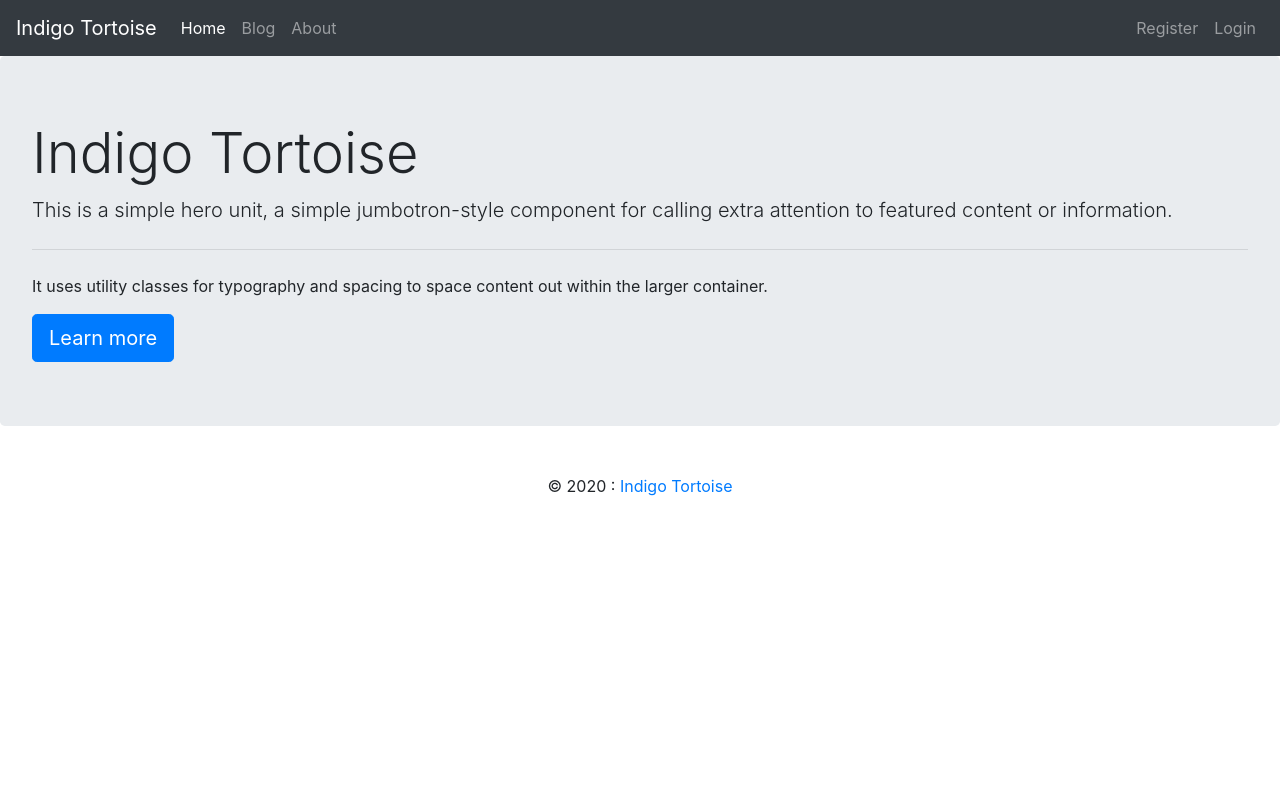
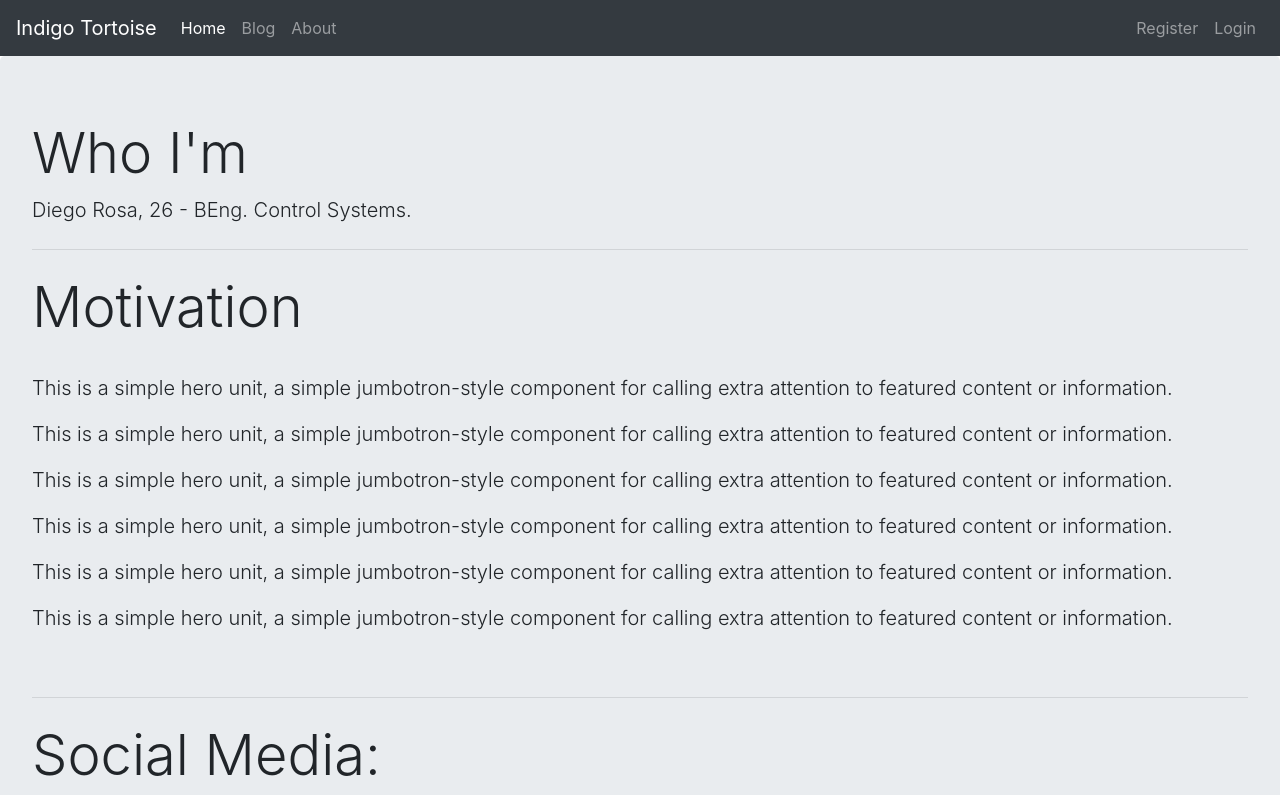
Before and after one commit to rpdieego/IndigoTortoise, a Django app: page /about/ in a window 1280 px wide. Shown: the top 795 px of the page. Before the commit the page ends 496 px from the top, so only its background shows below. Run offline with Django 3.2, Linux system fonts and the light colour scheme; some libraries are stand-ins or nearby versions.

Commit message:
Bootstrap added to home and about pages

```diff
--- a/IndigoTortoise/static/style.css
+++ b/IndigoTortoise/static/style.css
@@ -0,0 +1,9 @@
+
+#socialMidiaIcons{
+    height: 150px;
+    width: 150px;
+}
+
+#socialMidiaCards{
+    text-align: center;
+}
--- a/IndigoTortoise/templates/about.html
+++ b/IndigoTortoise/templates/about.html
@@ -3,11 +3,58 @@
 {% block body %}
 
 <div class="jumbotron">
-    <h1 class="display-4">Indigo Tortoise</h1>
+    <h4 class="display-4">Who I'm</h4>
+    <p class="lead"> Diego Rosa, 26 - BEng. Control Systems.</p>
+    <hr class="my-4">
+
+    <h4 class="display-4">Motivation</h4>
+    <br><p class="lead">This is a simple hero unit, a simple jumbotron-style component for calling extra attention to featured content or information.</p>
     <p class="lead">This is a simple hero unit, a simple jumbotron-style component for calling extra attention to featured content or information.</p>
+    <p class="lead">This is a simple hero unit, a simple jumbotron-style component for calling extra attention to featured content or information.</p>
+    <p class="lead">This is a simple hero unit, a simple jumbotron-style component for calling extra attention to featured content or information.</p>
+    <p class="lead">This is a simple hero unit, a simple jumbotron-style component for calling extra attention to featured content or information.</p>
+    <p class="lead">This is a simple hero unit, a simple jumbotron-style component for calling extra attention to featured content or information.</p><br>
     <hr class="my-4">
-    <p>It uses utility classes for typography and spacing to space content out within the larger container.</p>
-    <a class="btn btn-primary btn-lg" href="#" role="button">Learn more</a>
+
+    <h4 class="display-4">Social Media:</h4>
+
+
+
+    <div class="container-fluid">
+        <!-- Row 1-->
+        <div class="row" id="socialMidiaCards">
+
+            <div class="col-md-4">
+                    <a href="https://www.linkedin.com/in/diego-rosa-93a49810a/"><img id="socialMidiaIcons" src="https://icons-for-free.com/iconfiles/png/512/linked+linkedin+logo+social+icon-1320191784782940875.png" class="card-img-top" alt="..."></a>
+                    <h5 class="card-title">LinkedIn</h5>
+            </div>
+
+            <div class="col-md-4">
+                    <a href="https://medium.com/@rsprzdieego"><img id="socialMidiaIcons" src="https://cdn1.iconfinder.com/data/icons/social-media-circle-7/512/Circled_Medium_svg5-512.png" class="card-img-top" alt="..."></a>
+                    <h5 class="card-title">Medium</h5>
+            </div>
+
+            <div class="col-md-4">
+                    <a href="https://github.com/rpdieego"><img id="socialMidiaIcons" src="https://i.pinimg.com/originals/b1/5e/ed/b15eedbdafbbdbca3249e3942f4faf3b.png" class="card-img-top" alt="..."></a>
+                    <h5 class="card-title">Github</h5>
+            </div>
+
+        </div>
+         <!-- Row 2-->
+         <div class="row">
+
+        </div>
+
+
+    </div>
+
+
+
+
+
+
 </div>
 
+
+
 {% endblock %}
--- a/IndigoTortoise/templates/base.html
+++ b/IndigoTortoise/templates/base.html
@@ -2,9 +2,9 @@
 <html lang="en">
 <head>
     {% load static %}
-    <link rel="stylesheet" href="{% static 'style.css' %}">
     {% load bootstrap4 %}
     <link rel="stylesheet" href="https://stackpath.bootstrapcdn.com/bootstrap/4.5.0/css/bootstrap.min.css" integrity="sha384-9aIt2nRpC12Uk9gS9baDl411NQApFmC26EwAOH8WgZl5MYYxFfc+NcPb1dKGj7Sk" crossorigin="anonymous">
+    <link rel="stylesheet" href="{% static 'style.css' %}">
     <meta charset="UTF-8">
     <meta name="viewport" content="width=device-width, initial-scale=1.0">
     <title>Indigo Tortoise</title>
```
Also changed, not shown: IndigoTortoise/templates/index.html (+33 -0 lines), IndigoTortoise/db.sqlite3.
